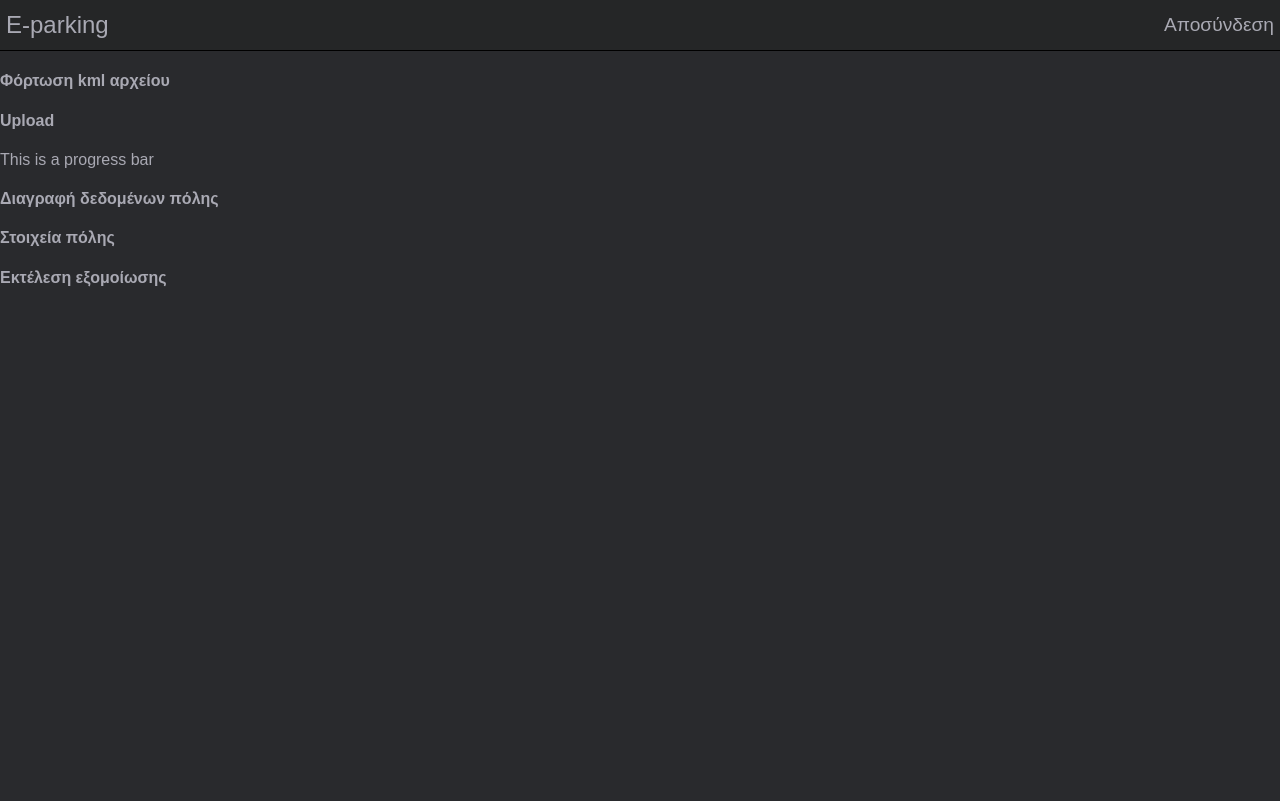
After one commit to ilnikas/e-parking, a PHP site: page /html/admin.html in a window 1280 px wide. The commit adds this page. Run offline with PHP 8.4, Linux system fonts and the light colour scheme.

Commit message:
Style changes on login page and first design of admin platform

```diff
--- /dev/null
+++ b/css/admin.css
@@ -0,0 +1,42 @@
+* { -webkit-tap-highlight-color: rgba(0, 0, 0, 0); } /*Removes outline on tapping link for mobile */
+
+body {
+    font-size: 100%;
+    margin: 0;
+    padding: 0;
+    font-family: Arial, Helvetica, sans-serif;
+    color: #a9a9b3;
+}
+
+#header {
+    background-color: #252627;
+    height: 50px;
+    position: relative;
+}
+
+#logo {
+    font-size: 1.5em;
+    line-height: 50px;
+    margin: 0 0 0 6px;
+}
+
+#header > a {
+    position: absolute;
+    right: 6px;
+    top: 50%;
+    transform: translateY(-50%);
+    text-decoration: none;
+    font-size: 1.2em;
+    color: #a9a9b3;
+}
+
+#header > a:active {
+    color: #327da8;
+    outline: 0;
+}
+
+#mainContainer {
+    background-color: #292A2D;
+    min-height: calc(100vh - 50px);
+    border-top: 1px solid black;
+}
--- a/css/main.css
+++ b/css/main.css
@@ -169,7 +169,7 @@ body {
     flex-direction: column;
     align-items: center;
     justify-content: center;
-    background-image: url("img/main_alt");
+    background-image: url("img/main");
 	background-size: cover;
     background-position: center;
     height: calc(100vh - 50px);    /* Header bar is 50px so height of main is the rest to fill up the page */
--- /dev/null
+++ b/html/admin.html
@@ -0,0 +1,48 @@
+<!DOCTYPE html>
+<html lang="el">
+    <head>
+        <meta charset="UTF-8">
+        <meta name="viewport" content="width=device-width, initial-scale=1.0">
+        <link rel="stylesheet" href="../css/admin.css" type="text/css">
+        <title>
+            e-parking | Admin
+        </title>
+
+    </head>
+
+    <body>
+        <div id="wrapper">
+            <div id="header">
+                <span id="logo">E-parking</span>
+                <a href="login.html" target="_self">Αποσύνδεση</a>
+            </div>
+            <div id="mainContainer">
+                <div id="firstPart">
+                    <div id="kmlLoad">
+                        <h4>Φόρτωση kml αρχείου</h4>
+                        <div id="uploadFile">
+                            <h4>Upload</h4>
+                            <div id="progressBar">
+                                This is a progress bar
+                            </div>
+                        </div>
+                    </div>
+
+                    <div id="deleteData" onclick="confirmDelete()">
+                        <h4>Διαγραφή δεδομένων πόλης</h4>
+                    </div>
+                </div>
+                <div id="secondPart">
+                    <h4>Στοιχεία πόλης</h4>
+                    <div id="map">
+
+                    </div>
+                    <div onclick="specifyTimeForSimulation()">
+                        <h4>Εκτέλεση εξομοίωσης</h4>
+                    </div>
+                </div>
+            </div>
+        </div>
+    </body>
+
+</html>
```
Also changed, not shown: css/login.css (+19 -14 lines), css/img/logo.png (added), css/img/logoAdmin.png (added), css/img/main.jpg (deleted), 2 other files.
